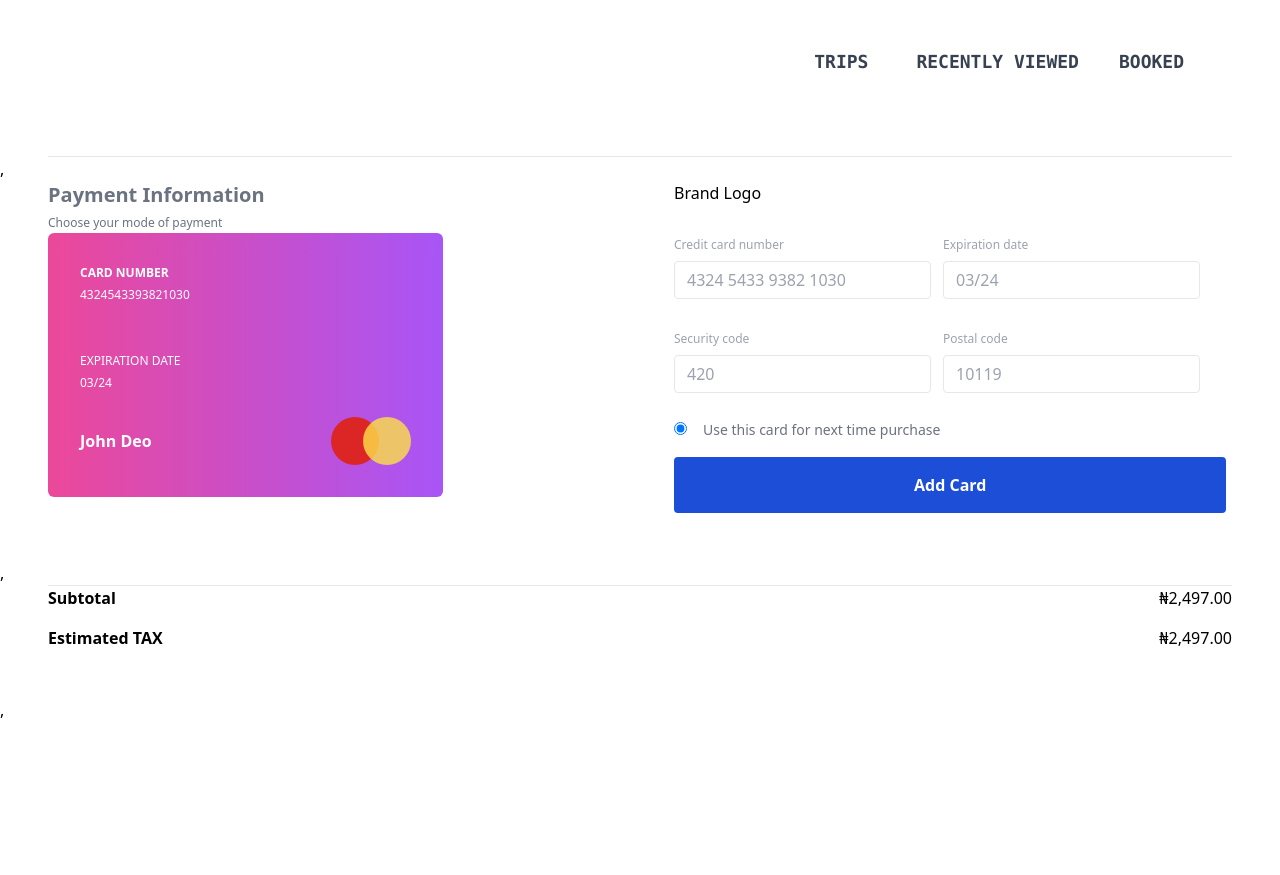
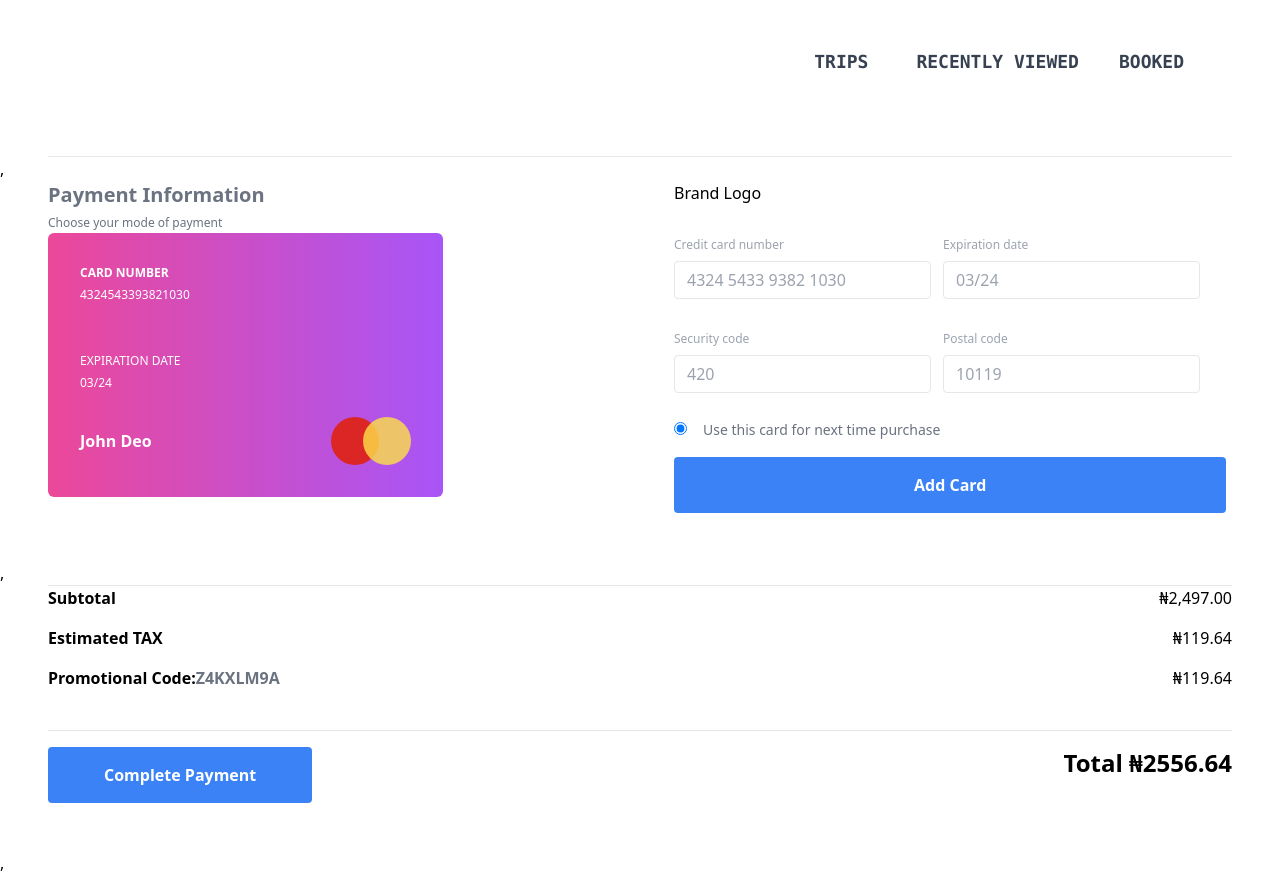
Before and after one commit to iamclement1/Careers-NCK-Tech, a React (Vite) app: page / in a window 1280 px wide. Before the commit the page ends 800 px from the top, so only its background shows below. Built offline with nearby package versions, Linux system fonts and the light colour scheme.

Commit message:
added total fee

```diff
--- a/src/Components/Amount.jsx
+++ b/src/Components/Amount.jsx
@@ -19,7 +19,29 @@ const Amount = () => {
                     <h2>Estimated TAX</h2>
                 </div>
                 <div className='font-medium'>
-                    <p>&#8358;2,497.00</p>
+                    <p>&#8358;119.64</p>
+                </div>
+            </div>
+            <div className='flex justify-between pt-4'>
+                <div className='font-semibold'>
+                    <h2>Promotional Code:<span className='text-gray-500'>Z4KXLM9A</span></h2>
+
+                </div>
+                <div className='font-medium'>
+                    <p>&#8358;119.64</p>
+                </div>
+            </div>
+            <div className='pt-10'>
+                <hr />
+            </div>
+            <div className='flex justify-between pt-4'>
+                <div className='font-semibold'>
+                    <button class="bg-blue-500 hover:bg-blue-500 text-white font-bold py-4 px-14 rounded focus:outline-none focus:shadow-outline" type="button">
+                        Complete Payment
+                    </button>
+                </div>
+                <div className='font-extrabold text-2xl'>
+                    <p>Total &#8358;2556.64</p>
                 </div>
             </div>
         </div>
--- a/src/Components/Button.jsx
+++ b/src/Components/Button.jsx
@@ -3,7 +3,7 @@ import React from 'react';
 const Button = () => {
     return (
         <div className='pt-4 md:w-full'>
-            <button class="bg-blue-700 hover:bg-blue-500 text-white font-bold py-4 px-60 rounded focus:outline-none focus:shadow-outline" type="button">
+            <button class="bg-blue-500 hover:bg-blue-500 text-white font-bold py-4 px-60 rounded focus:outline-none focus:shadow-outline" type="button">
                 Add Card
             </button>
         </div>
```
